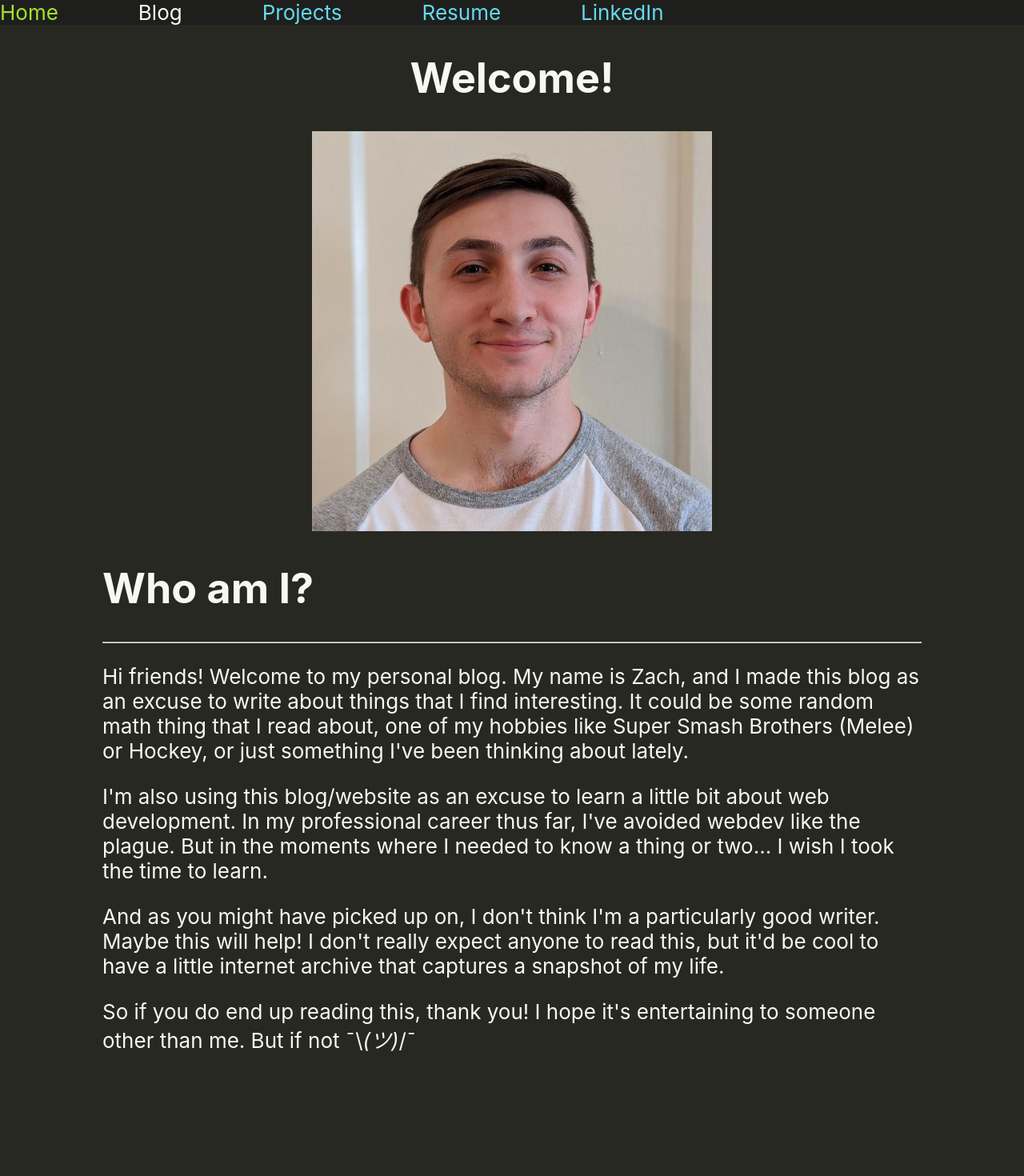
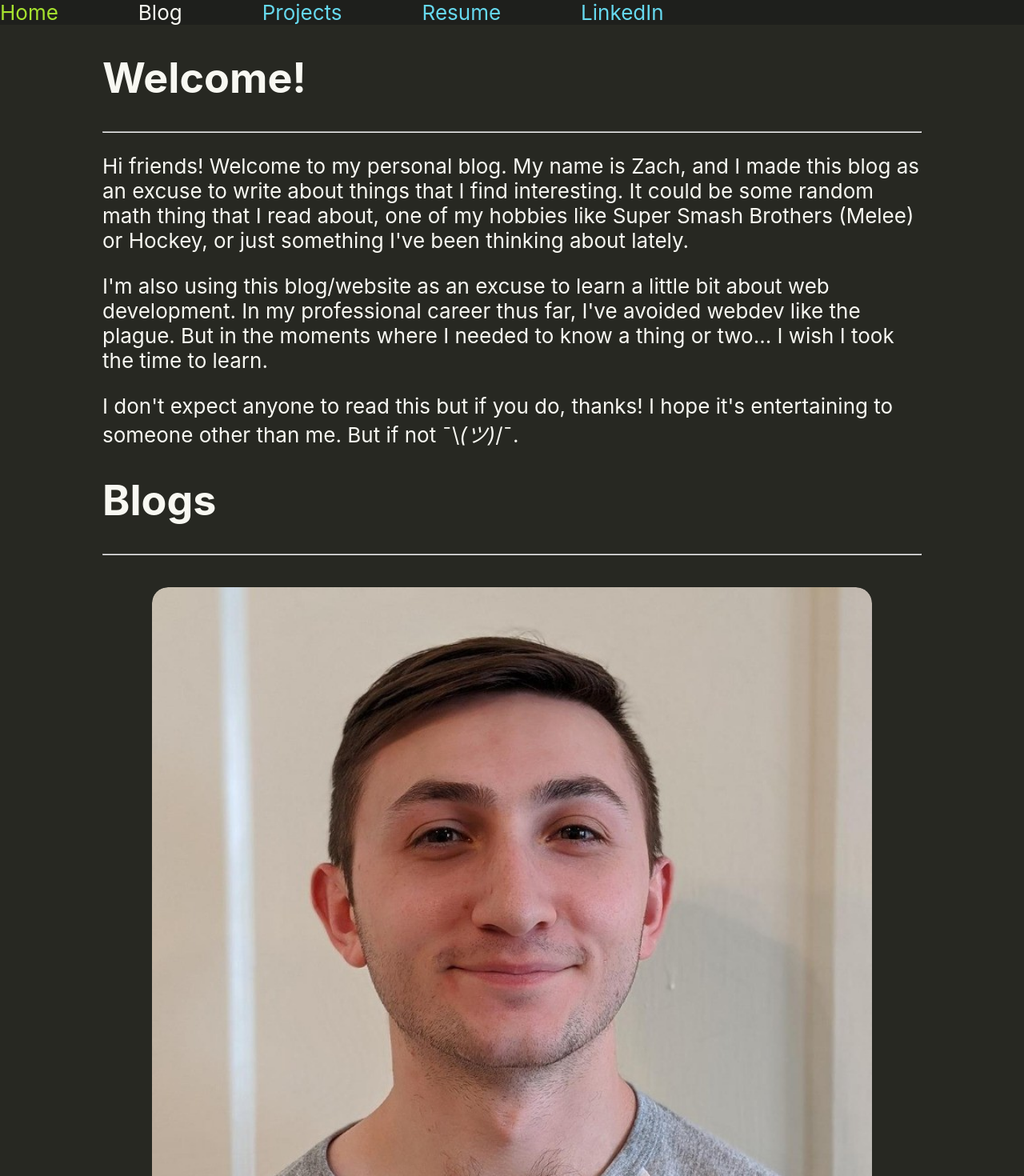
Before and after one commit to zachDiaks/Website, a React (Create React App) app: page / in a window 1280 px wide. Shown: the top 1470 px of the page at 80% size. Before the commit the page ends 1343 px from the top, so only its background shows below. Built offline with nearby package versions, Linux system fonts and the light colour scheme.

Commit message:
Impmlent blog grid

```diff
--- a/src/components/BlogGrid.jsx
+++ b/src/components/BlogGrid.jsx
@@ -1,18 +1,19 @@
 import { useNavigate } from "react-router-dom";
-import "../styles/BlogGrid.css";
+import { BlogList } from "../utils/constants";
+import "./BlogGrid.css";
 
 export default function BlogGrid() {
   const navigate = useNavigate();
-// TODO: Set BlogList variable from constants
+  BlogList.forEach((item) => console.log(`../resources/${item.thumbnail}`))
   return (
     <div className="blog-grid">
       {BlogList.map((blog, index) => (
         <div
           key={index}
           className="blog-card"
-          onClick={() => navigate(`/blog/${blog.path}`)}
+          onClick={() => navigate(`/${blog.path}`)}
         >
-          <img src={blog.thumbnail} alt={blog.name} className="blog-thumb" />
+          <img src={require(`../resources/${blog.thumbnail}`)} alt={blog.name} className="blog-thumb" />
           <div className="blog-overlay">
             <span className="blog-title">{blog.name}</span>
           </div>
--- a/src/pages/Home.jsx
+++ b/src/pages/Home.jsx
@@ -1,3 +1,5 @@
+import { useHref } from 'react-router-dom'
+import BlogGrid from '../components/BlogGrid'
 import Header from '../components/Header'
 import Blog from './WhoAmI'
 export default function Home() {
@@ -5,15 +7,8 @@ export default function Home() {
     return (
         <div className="Home-Page">
             <Header />
-            <h1>
-                Welcome!
-            </h1>
-            <img
-                src={require('../resources/ZachProfPic.jpg')}
-                alt="Zach"
-                style={{ width: 500, height: 500 }}
-            />
-            <Blog useHeader={false}/>
+            <Blog useHeader={false}></Blog>
+            <BlogGrid></BlogGrid>
         </div>
     )
 }
--- a/src/pages/WhoAmI.jsx
+++ b/src/pages/WhoAmI.jsx
@@ -6,15 +6,16 @@ import BlogPost from '../components/BlogPost'
 
 export default function Blog({useHeader = true}) {
 const markdownString = `
-# Who am I?
+# Welcome!
 ___
 Hi friends! Welcome to my personal blog. My name is Zach, and I made this blog as an excuse to write about things that I find interesting. It could be some random math thing that I read about, one of my hobbies like Super Smash Brothers (Melee) or Hockey, or just something I've been thinking about lately.
 
 I'm also using this blog/website as an excuse to learn a little bit about web development. In my professional career thus far, I've avoided webdev like the plague. But in the moments where I needed to know a thing or two... I wish I took the time to learn.
 
-And as you might have picked up on, I don't think I'm a particularly good writer. Maybe this will help! I don't really expect anyone to read this, but it'd be cool to have a little internet archive that captures a snapshot of my life.
+I don't expect anyone to read this but if you do, thanks! I hope it's entertaining to someone other than me. But if not ¯\\\\_(ツ)_/¯.
 
-So if you do end up reading this, thank you! I hope it's entertaining to someone other than me. But if not ¯\\\\_(ツ)_/¯
+# Blogs
+___
 `
     return (
         <div>
--- a/src/utils/constants.js
+++ b/src/utils/constants.js
@@ -2,6 +2,7 @@ export const BlogList =
     [
         {
             name: "Who am I?",
-            path: "whoami"
-        }
+            path: "whoami",
+            thumbnail: "ZachProfPic.jpg"
+        },
     ]
```
